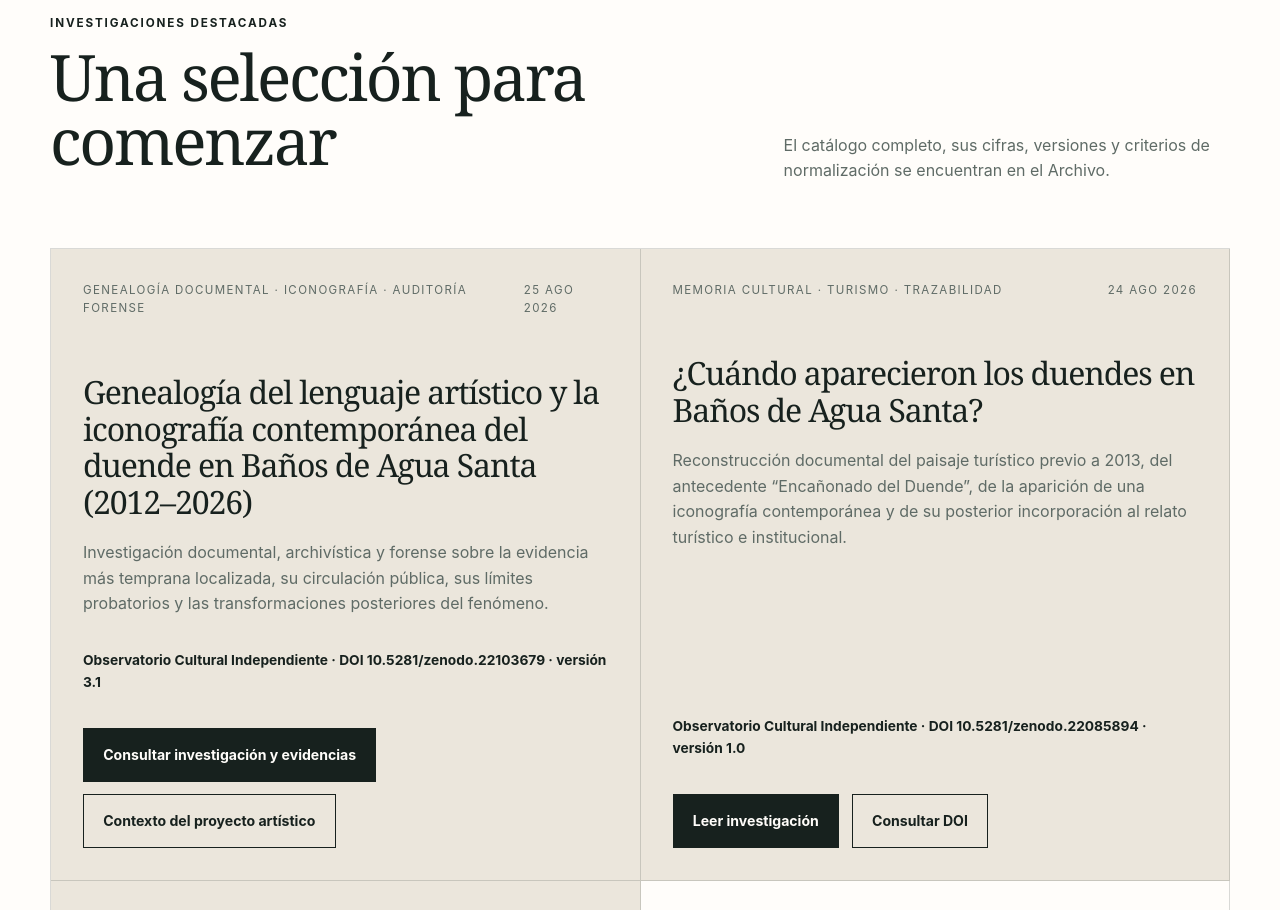
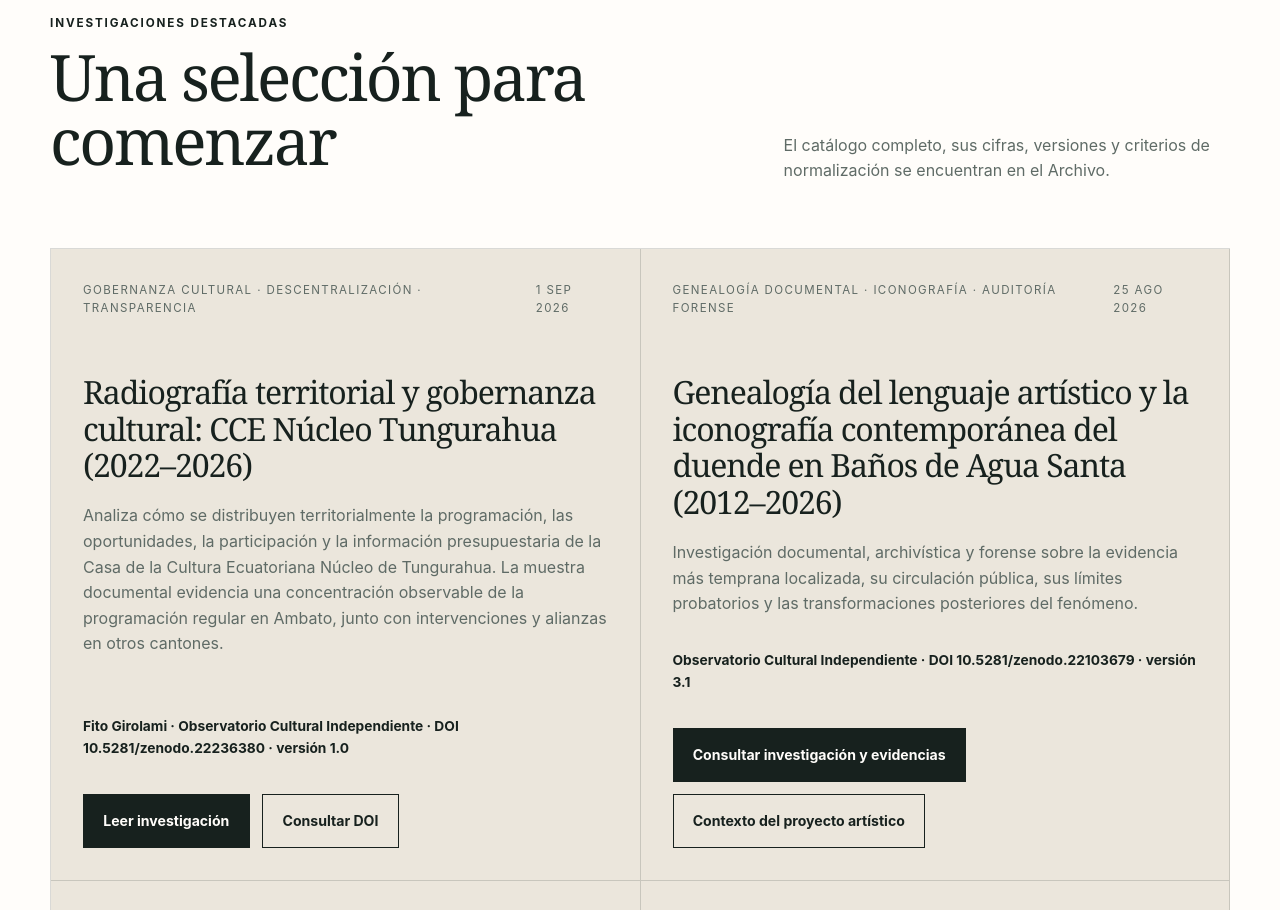
Before and after one commit to FitoGirolami/observatorioculturalindependiente.org, a plain HTML site: page index.html in a window 1280 px wide. Shown: the part 3764-4674 px from the top of the page. Drawn offline with Linux system fonts and the light colour scheme.

Commit message:
Destaca informe CCE Tungurahua en el hub del OCI

```diff
--- a/index.html
+++ b/index.html
@@ -106,6 +106,7 @@
           <p>El catálogo completo, sus cifras, versiones y criterios de normalización se encuentran en el Archivo.</p>
         </div>
         <div class="publication-grid">
+          <article class="publication-card publication-card-link"><div class="publication-meta"><span>Gobernanza cultural · Descentralización · Transparencia</span><time datetime="2026-09-01">1 sep 2026</time></div><h3>Radiografía territorial y gobernanza cultural: CCE Núcleo Tungurahua (2022–2026)</h3><p>Analiza cómo se distribuyen territorialmente la programación, las oportunidades, la participación y la información presupuestaria de la Casa de la Cultura Ecuatoriana Núcleo de Tungurahua. La muestra documental evidencia una concentración observable de la programación regular en Ambato, junto con intervenciones y alianzas en otros cantones.</p><div class="publication-authors">Fito Girolami · Observatorio Cultural Independiente · DOI 10.5281/zenodo.22236380 · versión 1.0</div><div class="hero-actions"><a class="button button-primary" href="estudios/cce-tungurahua-radiografia-territorial-2022-2026.html">Leer investigación</a><a class="button button-secondary" href="https://doi.org/10.5281/zenodo.22236380" target="_blank" rel="noopener noreferrer">Consultar DOI</a></div></article>
           <article class="publication-card publication-card-link"><div class="publication-meta"><span>Genealogía documental · Iconografía · Auditoría forense</span><time datetime="2026-08-25">25 ago 2026</time></div><h3>Genealogía del lenguaje artístico y la iconografía contemporánea del duende en Baños de Agua Santa (2012–2026)</h3><p>Investigación documental, archivística y forense sobre la evidencia más temprana localizada, su circulación pública, sus límites probatorios y las transformaciones posteriores del fenómeno.</p><div class="publication-authors">Observatorio Cultural Independiente · DOI 10.5281/zenodo.22103679 · versión 3.1</div><div class="hero-actions"><a class="button button-primary" href="https://doi.org/10.5281/zenodo.22103679" target="_blank" rel="noopener noreferrer">Consultar investigación y evidencias</a><a class="button button-secondary" href="https://lacasadelduende.art/investigacion.html" target="_blank" rel="noopener noreferrer">Contexto del proyecto artístico</a></div></article>
           <article class="publication-card publication-card-link"><div class="publication-meta"><span>Memoria cultural · Turismo · Trazabilidad</span><time datetime="2026-08-24">24 ago 2026</time></div><h3>¿Cuándo aparecieron los duendes en Baños de Agua Santa?</h3><p>Reconstrucción documental del paisaje turístico previo a 2013, del antecedente “Encañonado del Duende”, de la aparición de una iconografía contemporánea y de su posterior incorporación al relato turístico e institucional.</p><div class="publication-authors">Observatorio Cultural Independiente · DOI 10.5281/zenodo.22085894 · versión 1.0</div><div class="hero-actions"><a class="button button-primary" href="estudios/duendes-banos-memoria-cultural-2012-2026.html">Leer investigación</a><a class="button button-secondary" href="https://doi.org/10.5281/zenodo.22085894" target="_blank" rel="noopener noreferrer">Consultar DOI</a></div></article>
           <article class="publication-card publication-card-link"><div class="publication-meta"><span>Cartografía cultural documental</span><time datetime="2026-08-14">2026</time></div><h3>Cartografía documental de la visibilidad registral de los oficios y actores culturales de Baños de Agua Santa</h3><p>Línea de base reproducible construida mediante el cruce del RUAC, el Catastro Turístico Nacional y una guía municipal.</p><div class="publication-authors">Observatorio Cultural Independiente · DOI 10.5281/zenodo.21937964</div><a class="button button-primary" href="https://duendismocultural.org/articulos/cartografia-documental-cultural-banos/" target="_blank" rel="noopener noreferrer">Leer en Revista Duendismo Cultural</a></article>
```
